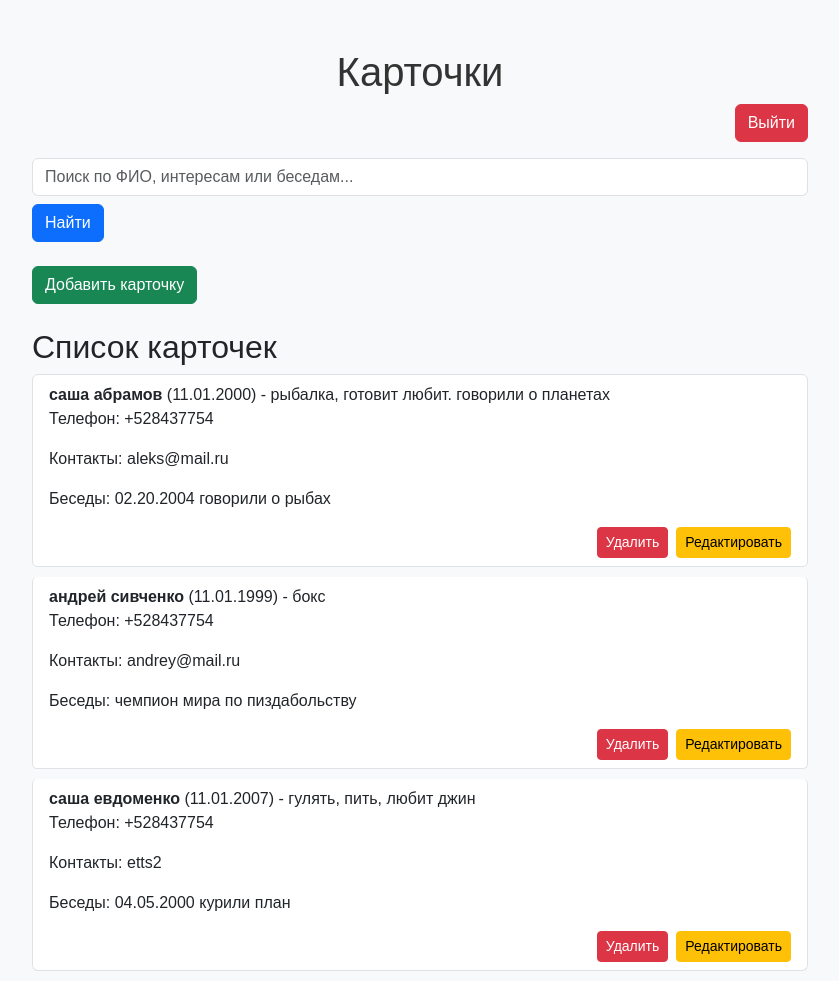
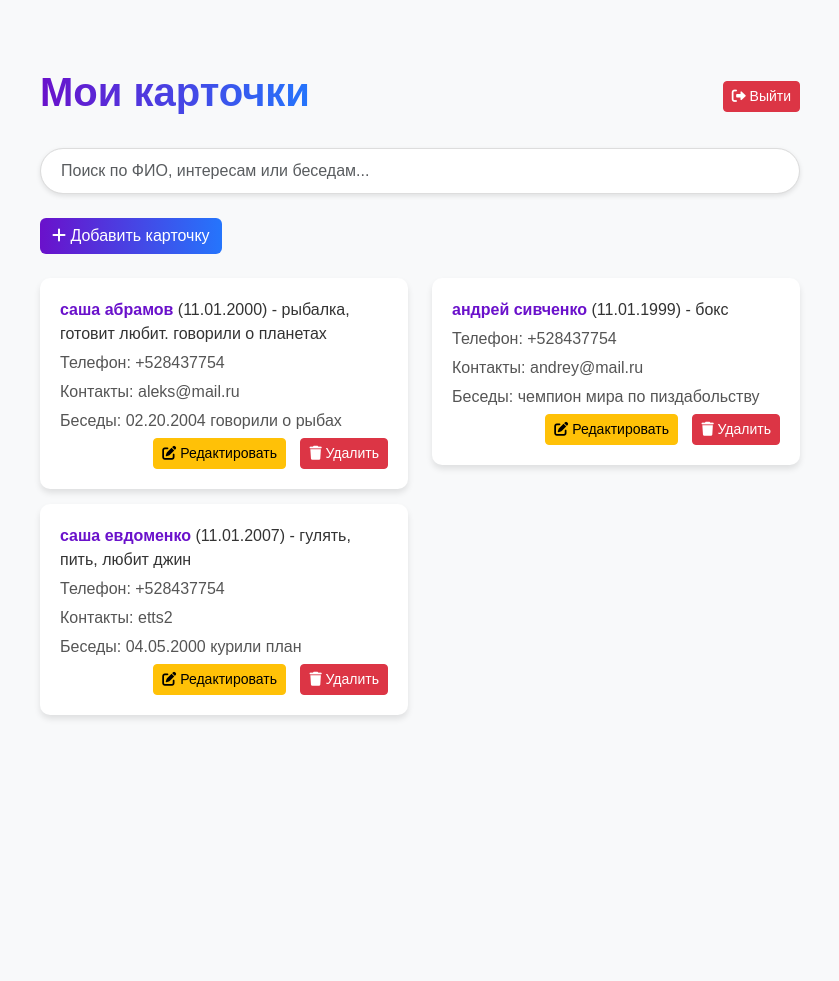
Before and after one commit to erikAdleyba/networking_serv, a Flask app: page / in a window 1280 px wide. Shown: the whole page, without its empty margins (220-1059 px from the left). After the commit the page ends 719 px from the top, so only its background shows below. Run offline with Flask 3, Linux system fonts and the light colour scheme; a user stored in the database is signed in; data comes from the database, SQL or seed files in the repository.

Commit message:
стильная версия с фильтом 0.01

```diff
--- a/backend/static/scripts.js
+++ b/backend/static/scripts.js
@@ -92,14 +92,22 @@ function updateCardsList(cards) {
     const searchQuery = document.getElementById('searchInput').value.trim().toLowerCase();
     const cardsList = document.getElementById('cardsList');
     cardsList.innerHTML = cards.map(card => `
-        <li class="list-group-item">
-            <strong>${highlightText(card[2], searchQuery)}</strong> (${highlightText(card[3] || 'Не указана', searchQuery)}) - ${highlightText(card[4] || 'Нет интересов', searchQuery)}
-            <p>Телефон: ${highlightText(card[5] || 'Не указан', searchQuery)}</p>
-            <p>Контакты: ${highlightText(card[6] || 'Не указаны', searchQuery)}</p>
-            <p>Беседы: ${highlightText(card[7] || 'Нет записей', searchQuery)}</p>
-            <button class="btn btn-sm btn-warning float-end" onclick="openEditModal(${card[0]}, '${card[2]}', '${card[3] || ''}', '${card[4] || ''}', '${card[5] || ''}', '${card[6] || ''}', '${card[7] || ''}')">Редактировать</button>
-            <button class="btn btn-sm btn-danger float-end me-2" onclick="deleteCard(${card[0]})">Удалить</button>
-        </li>
+        <div class="col-md-6">
+            <div class="card-item">
+                <strong>${highlightText(card[2], searchQuery)}</strong> (${highlightText(card[3] || 'Не указана', searchQuery)}) - ${highlightText(card[4] || 'Нет интересов', searchQuery)}
+                <p>Телефон: ${highlightText(card[5] || 'Не указан', searchQuery)}</p>
+                <p>Контакты: ${highlightText(card[6] || 'Не указаны', searchQuery)}</p>
+                <p>Беседы: ${highlightText(card[7] || 'Нет записей', searchQuery)}</p>
+                <div class="text-end">
+                    <button class="btn btn-sm btn-warning" onclick="openEditModal(${card[0]}, '${card[2]}', '${card[3] || ''}', '${card[4] || ''}', '${card[5] || ''}', '${card[6] || ''}', '${card[7] || ''}')">
+                        <i class="fas fa-edit"></i> Редактировать
+                    </button>
+                    <button class="btn btn-sm btn-danger" onclick="deleteCard(${card[0]})">
+                        <i class="fas fa-trash"></i> Удалить
+                    </button>
+                </div>
+            </div>
+        </div>
     `).join('');
 }
 
--- a/backend/static/styles.css
+++ b/backend/static/styles.css
@@ -1,23 +1,161 @@
+/* Основные стили */
 body {
     background-color: #f8f9fa;
-    font-family: Arial, sans-serif;
+    font-family: 'Arial', sans-serif;
+    color: #333;
 }
 
 .container {
     max-width: 800px;
     margin: 0 auto;
+    padding: 20px;
 }
 
-h1 {
-    color: #333;
+/* Градиентный текст */
+.text-gradient {
+    background: linear-gradient(90deg, #6a11cb, #2575fc);
+    -webkit-background-clip: text;
+    -webkit-text-fill-color: transparent;
+    font-weight: bold;
 }
 
-.list-group-item {
-    margin-bottom: 10px;
-    border-radius: 5px;
+/* Кнопка с градиентом */
+.btn-gradient {
+    background: linear-gradient(90deg, #6a11cb, #2575fc);
+    color: white;
+    border: none;
+    transition: transform 0.2s ease;
 }
 
+.btn-gradient:hover {
+    transform: scale(1.05);
+}
+
+/* Поле поиска */
+.search-input {
+    border-radius: 25px;
+    padding: 10px 20px;
+    border: 1px solid #ddd;
+    box-shadow: 0 2px 5px rgba(0, 0, 0, 0.1);
+    transition: box-shadow 0.3s ease;
+}
+
+.search-input:focus {
+    box-shadow: 0 4px 10px rgba(0, 0, 0, 0.2);
+    border-color: #6a11cb;
+}
+
+/* Карточки */
+.card-item {
+    background: white;
+    border-radius: 10px;
+    padding: 20px;
+    margin-bottom: 15px;
+    box-shadow: 0 4px 6px rgba(0, 0, 0, 0.1);
+    transition: transform 0.2s ease, box-shadow 0.2s ease;
+}
+
+.card-item:hover {
+    transform: translateY(-5px);
+    box-shadow: 0 6px 12px rgba(0, 0, 0, 0.15);
+}
+
+.card-item strong {
+    color: #6a11cb;
+}
+
+.card-item p {
+    margin: 5px 0;
+    color: #555;
+}
+
+/* Кнопки редактирования и удаления */
+.btn-sm {
+    margin-left: 10px;
+}
+
+/* Подсветка найденного текста */
 .highlight {
-    background-color: yellow;
+    background-color: #ffeb3b;
+    font-weight: bold;
+    padding: 2px 4px;
+    border-radius: 3px;
+}
+
+/* Адаптивность */
+@media (max-width: 768px) {
+    .container {
+        padding: 10px;
+    }
+
+    .card-item {
+        padding: 15px;
+    }
+}
+
+/* Стили для страниц регистрации и логина */
+.auth-card {
+    background: white;
+    border-radius: 15px;
+    padding: 30px;
+    box-shadow: 0 4px 15px rgba(0, 0, 0, 0.1);
+    width: 100%;
+    max-width: 400px;
+    margin: 0 auto;
+}
+
+.auth-card h2 {
+    font-size: 24px;
+    font-weight: bold;
+    margin-bottom: 20px;
+}
+
+.auth-card .form-control {
+    border-radius: 25px;
+    padding: 10px 20px;
+    border: 1px solid #ddd;
+    box-shadow: 0 2px 5px rgba(0, 0, 0, 0.1);
+    transition: box-shadow 0.3s ease;
+}
+
+.auth-card .form-control:focus {
+    box-shadow: 0 4px 10px rgba(0, 0, 0, 0.2);
+    border-color: #6a11cb;
+}
+
+.auth-card .btn-gradient {
+    background: linear-gradient(90deg, #6a11cb, #2575fc);
+    color: white;
+    border: none;
+    border-radius: 25px;
+    padding: 10px 20px;
+    transition: transform 0.2s ease;
+}
+
+.auth-card .btn-gradient:hover {
+    transform: scale(1.05);
+}
+
+.auth-card .text-gradient {
+    background: linear-gradient(90deg, #6a11cb, #2575fc);
+    -webkit-background-clip: text;
+    -webkit-text-fill-color: transparent;
     font-weight: bold;
 }
+
+.auth-card .alert {
+    border-radius: 10px;
+    padding: 10px;
+    text-align: center;
+}
+
+/* Адаптивность */
+@media (max-width: 768px) {
+    .auth-card {
+        padding: 20px;
+    }
+
+    .auth-card h2 {
+        font-size: 20px;
+    }
+}
--- a/backend/templates/index.html
+++ b/backend/templates/index.html
@@ -6,28 +6,30 @@
     <title>Карточки</title>
     <link rel="stylesheet" href="https://cdn.jsdelivr.net/npm/bootstrap@5.3.0/dist/css/bootstrap.min.css">
     <link rel="stylesheet" href="{{ url_for('static', filename='styles.css') }}">
+    <link rel="stylesheet" href="https://cdnjs.cloudflare.com/ajax/libs/font-awesome/6.0.0/css/all.min.css">
 </head>
 <body>
     <div class="container mt-5">
-        <h1 class="text-center">Карточки</h1>
-
-        <!-- Кнопка выхода -->
-        <div class="text-end mb-3">
-            <a href="{{ url_for('logout') }}" class="btn btn-danger">Выйти</a>
+        <!-- Заголовок и кнопка выхода -->
+        <div class="d-flex justify-content-between align-items-center mb-4">
+            <h1 class="text-gradient">Мои карточки</h1>
+            <a href="{{ url_for('logout') }}" class="btn btn-danger btn-sm">
+                <i class="fas fa-sign-out-alt"></i> Выйти
+            </a>
         </div>
 
         <!-- Поиск карточек -->
         <div class="mb-4">
-            <input type="text" id="searchInput" class="form-control" placeholder="Поиск по ФИО, интересам или беседам...">
-            <button id="searchButton" class="btn btn-primary mt-2">Найти</button>
+            <input type="text" id="searchInput" class="form-control search-input" placeholder="Поиск по ФИО, интересам или беседам...">
         </div>
 
         <!-- Кнопка для добавления карточки -->
-        <button class="btn btn-success mb-4" data-bs-toggle="modal" data-bs-target="#addCardModal">Добавить карточку</button>
+        <button class="btn btn-gradient mb-4" data-bs-toggle="modal" data-bs-target="#addCardModal">
+            <i class="fas fa-plus"></i> Добавить карточку
+        </button>
 
         <!-- Список карточек -->
-        <h2>Список карточек</h2>
-        <ul id="cardsList" class="list-group"></ul>
+        <div id="cardsList" class="row"></div>
     </div>
 
     <!-- Модальное окно для добавления карточки -->
@@ -68,7 +70,7 @@
                 </div>
                 <div class="modal-footer">
                     <button type="button" class="btn btn-secondary" data-bs-dismiss="modal">Закрыть</button>
-                    <button type="button" class="btn btn-primary" id="saveCardBtn">Сохранить</button>
+                    <button type="button" class="btn btn-gradient" id="saveCardBtn">Сохранить</button>
                 </div>
             </div>
         </div>
@@ -113,7 +115,7 @@
                 </div>
                 <div class="modal-footer">
                     <button type="button" class="btn btn-secondary" data-bs-dismiss="modal">Закрыть</button>
-                    <button type="button" class="btn btn-primary" id="saveChangesBtn">Сохранить изменения</button>
+                    <button type="button" class="btn btn-gradient" id="saveChangesBtn">Сохранить изменения</button>
                 </div>
             </div>
         </div>
```
Also changed, not shown: backend/templates/login.html (+14 -12 lines), backend/templates/register.html (+33 -7 lines).
